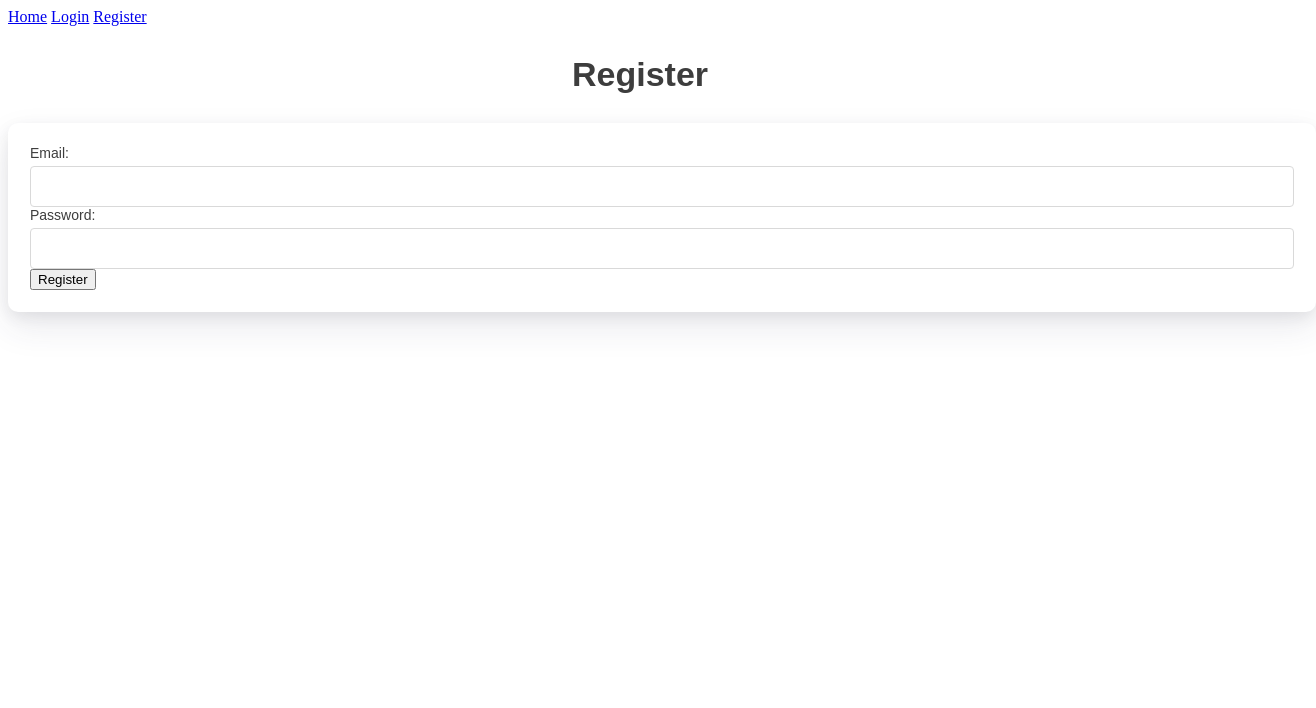
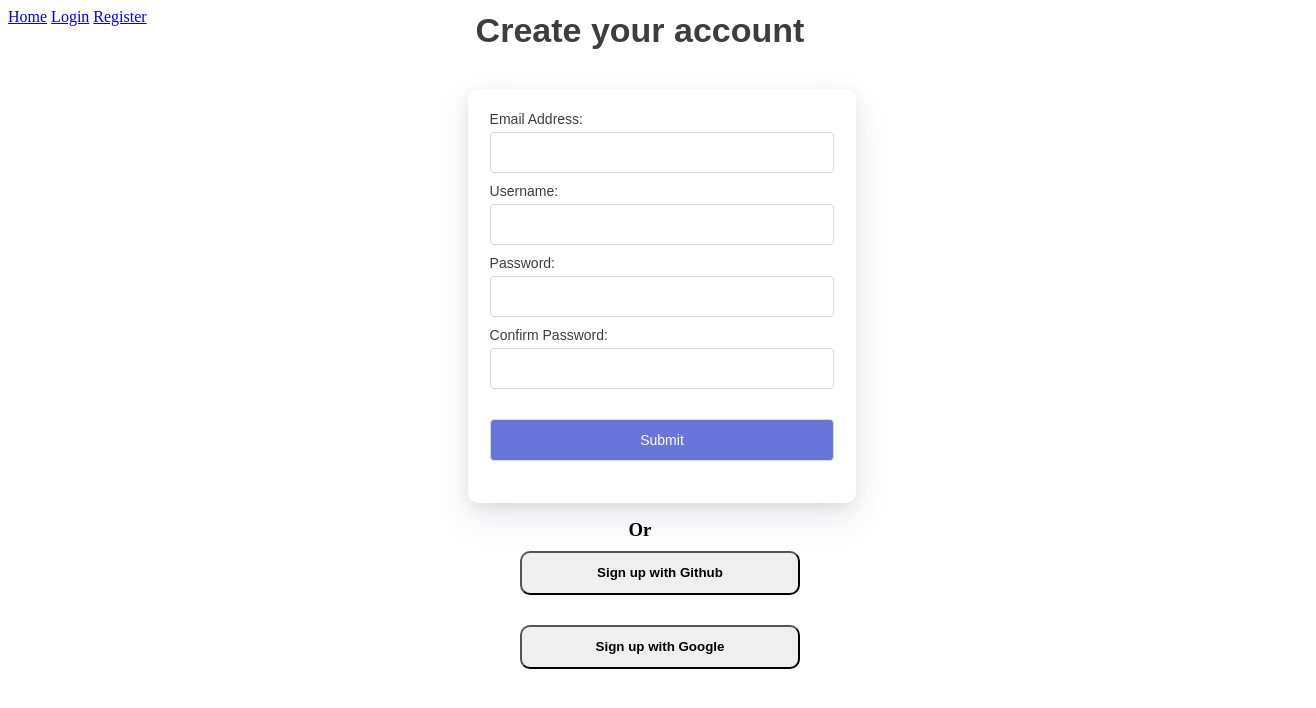
Before and after one commit to itz-Amethyst/advanced_auth, a Svelte app in the folder Frontend/: page /register in a window 1280 px wide. Shown: the top 708 px of the page, 1316 px wide, since content can reach past the window. Built offline with nearby package versions, Linux system fonts and the light colour scheme; the HTML template or start-up script is replaced by a standard one.

Commit message:
feat: register page

```diff
--- a/Frontend/src/pages/Register.svelte
+++ b/Frontend/src/pages/Register.svelte
@@ -7,15 +7,43 @@
   };
 </script>
 
-  <div>
-    <h2>Register</h2>
-    <form on:submit={handleRegister}>
-      <label>Email:</label>
-      <input type="email" bind:value={email} required />
+<div class="form-container">
+  <div class="wrapper">
+    <h2>Create your account</h2>
+    <form action="post">
+      <div class="form-group">
+        <label for="">Email Address:</label>
+        <input type="text" class="email-form" name="email" />
+      </div>
 
-      <label>Password:</label>
-      <input type="password" bind:value={password} required />
+      <div class="form-group">
+        <label for="">Username:</label>
+        <input type="text" class="email-form" name="username" />
+      </div>
 
-      <button type="submit">Register</button>
+      <div class="form-group">
+        <label for="">Password:</label>
+        <input type="text" class="email-form" name="password" />
+      </div>
+
+      <div class="form-group">
+        <label for="">Confirm Password:</label>
+        <input type="text" class="email-form" name="confirm_password" />
+      </div>
+
+      <input type="submit" value="Submit" class="submitButton" />
     </form>
+    <h3 class="text-option">Or</h3>
+
+    <div class="social-container">
+
+      <div class="githubContainer">
+        <button>Sign up with Github</button>
       </div>
+      <div class="googleContainer">
+        <button>Sign up with Google</button>
+      </div>
+    </div>
+
+  </div>
+</div>
```
Lines whose indentation alone changed are shown as unchanged.
